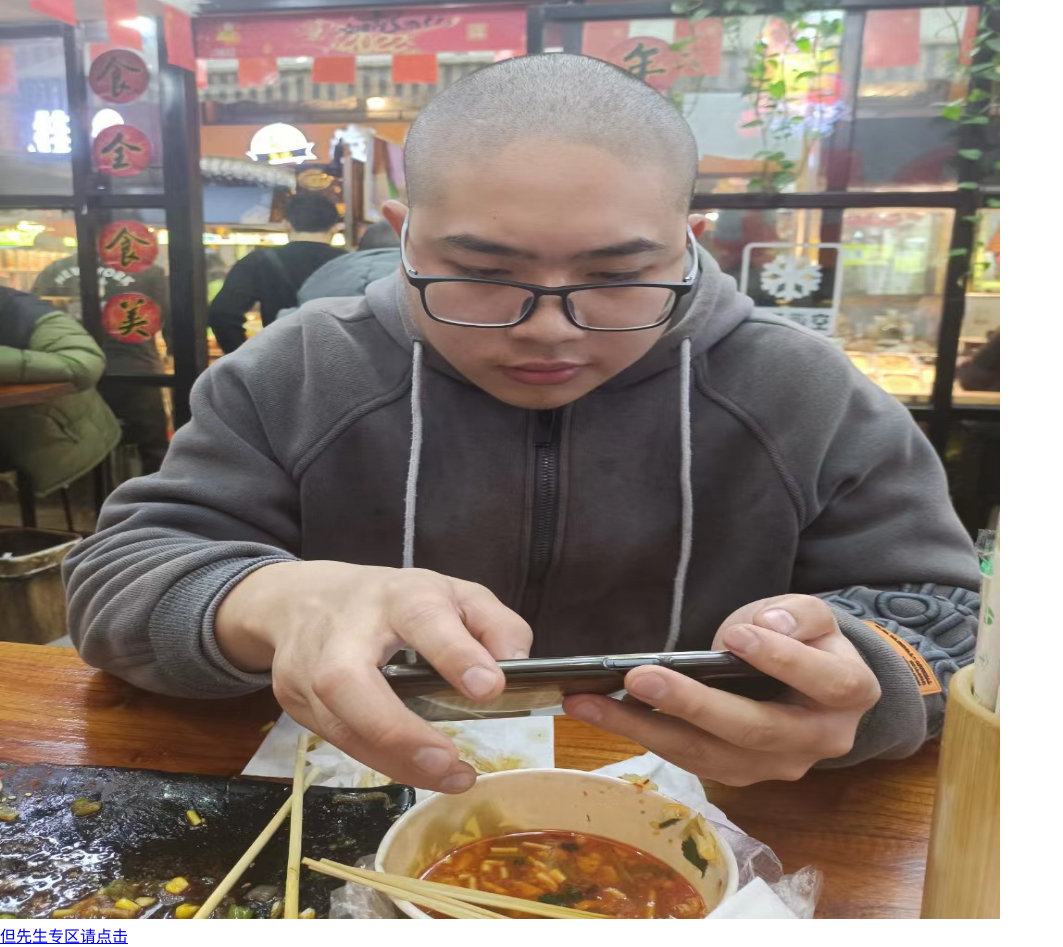
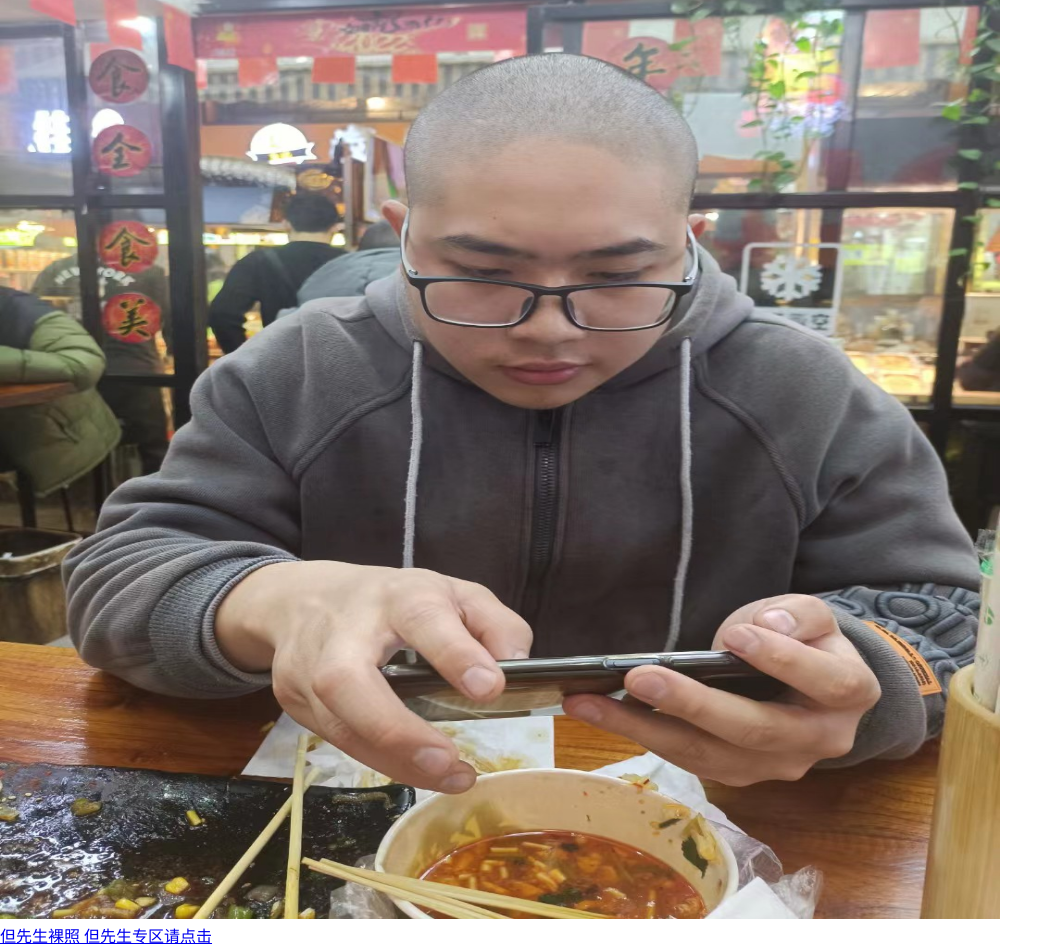
Before and after one commit to myly1314/danxainsheng, a plain HTML site: page index.html in a window 1280 px wide. Shown: the part 170-1117 px from the top of the page, without its empty margins (0-1063 px from the left). Drawn offline with Linux system fonts and the light colour scheme.

Commit message:
Update index.html

```diff
--- a/index.html
+++ b/index.html
@@ -14,7 +14,13 @@
 	  <h1>欢迎但先生。</h1>
     <img src="https://myly1314.github.io/danxainsheng/baby_dan.jpg" alt="logo" width="1000px" height="1000px">
     <br>
-
+    <a
+      href="https://pranx.com/fake-virus/"
+      target="_blank"
+      rel="noopener noreferrer"
+      >
+    但先生裸照
+    </a>
     <a
       href="https://myly1314.github.io/danxainsheng/link2.html"
       target="_blank"
```
